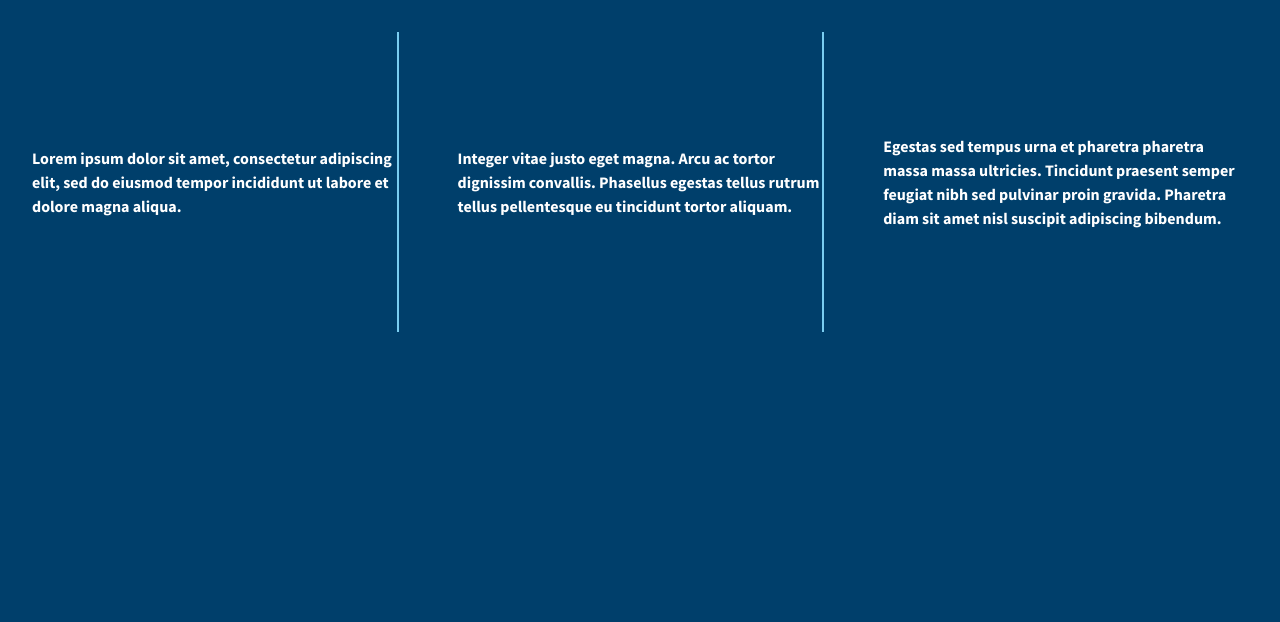
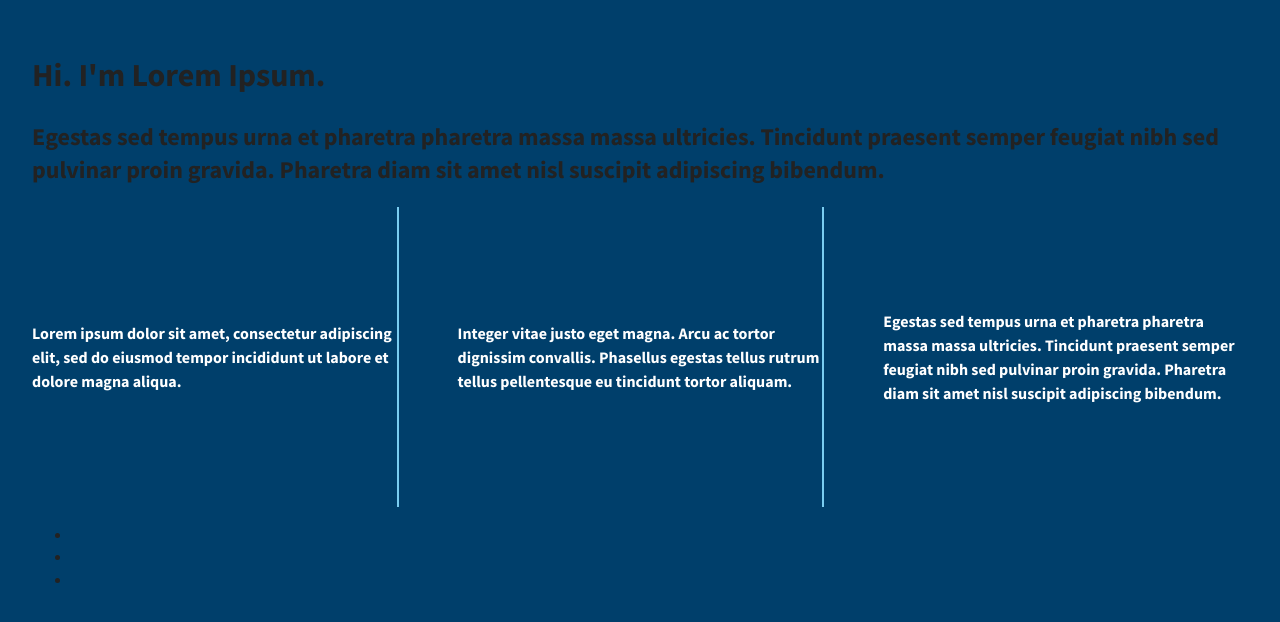
Before and after one commit to dodabear42/flex-box-grids-p1, a plain HTML site: page index.html in a window 1280 px wide. Drawn offline with nearby package versions, Linux system fonts and the light colour scheme.

Commit message:
add section, footer, header

```diff
--- a/index.html
+++ b/index.html
@@ -21,6 +21,18 @@
             <p class="browserupgrade">You are using an <strong>outdated</strong> browser. Please <a href="http://browsehappy.com/">upgrade your browser</a> to improve your experience.</p>
         <![endif]-->
 
+        <header>
+            <h1>
+                Hi. I'm Lorem Ipsum.
+            </h1>
+        </header>
+
+        <section>
+            <h2>
+                Egestas sed tempus urna et pharetra pharetra massa massa ultricies. Tincidunt praesent semper feugiat nibh sed pulvinar proin gravida. Pharetra diam sit amet nisl suscipit adipiscing bibendum.
+            </h2>
+        </section>
+
         <section class="wrapper">
             <div class="div-1">
                 <p>Lorem ipsum dolor sit amet, consectetur adipiscing elit, sed do eiusmod tempor incididunt ut labore et dolore magna aliqua.</p>
@@ -32,6 +44,13 @@
                 <p>Egestas sed tempus urna et pharetra pharetra massa massa ultricies. Tincidunt praesent semper feugiat nibh sed pulvinar proin gravida. Pharetra diam sit amet nisl suscipit adipiscing bibendum.</p>
             </div>
         </section>
+        <footer>
+            <ul>
+                <li><a href=""></a></li>
+                <li><a href=""></a></li>
+                <li><a href=""></a></li>
+            </ul>
+        </footer>
 
         <script src="https://ajax.googleapis.com/ajax/libs/jquery/1.11.3/jquery.min.js"></script>
         <script>window.jQuery || document.write('<script src="js/vendor/jquery-1.11.3.min.js"><\/script>')</script>
```
